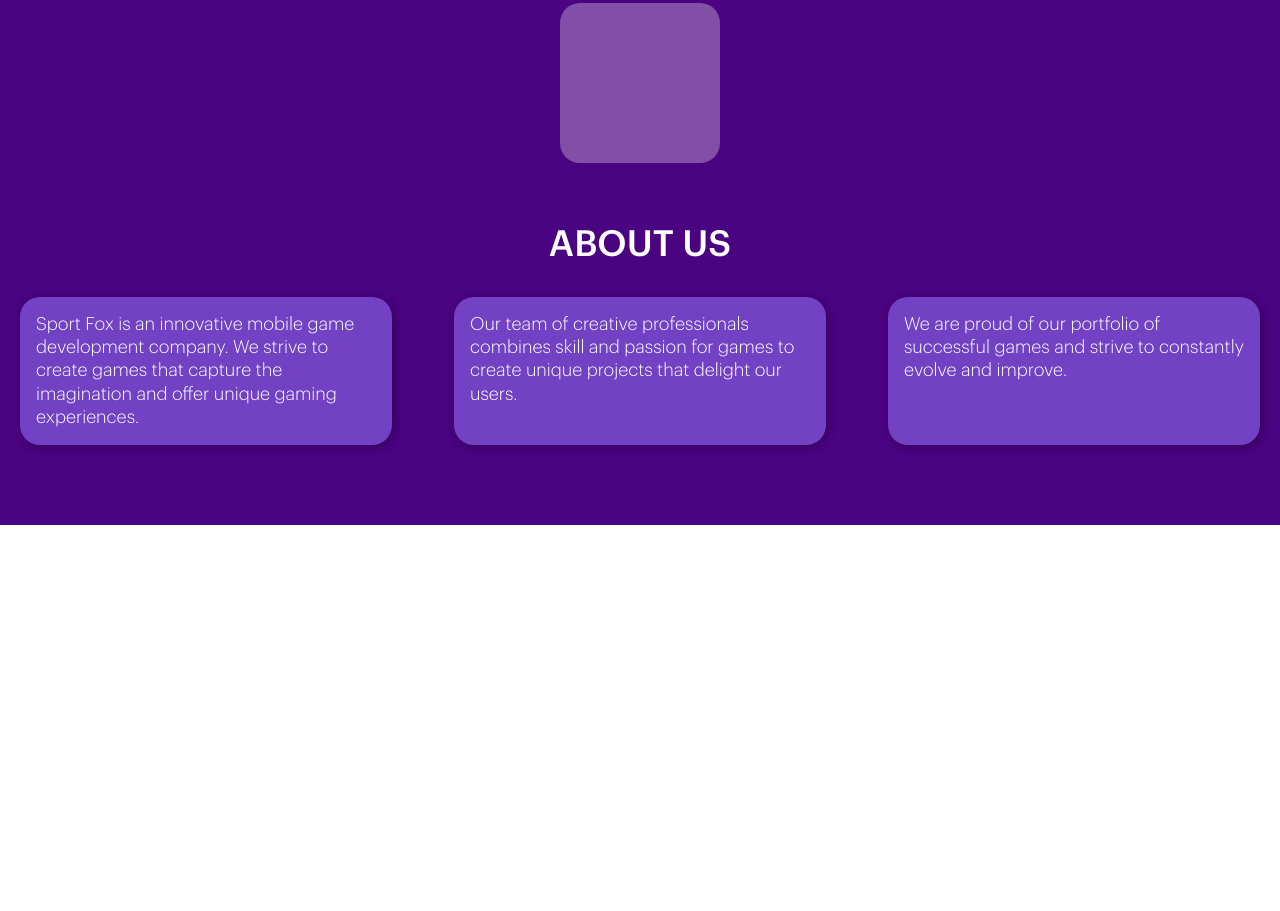
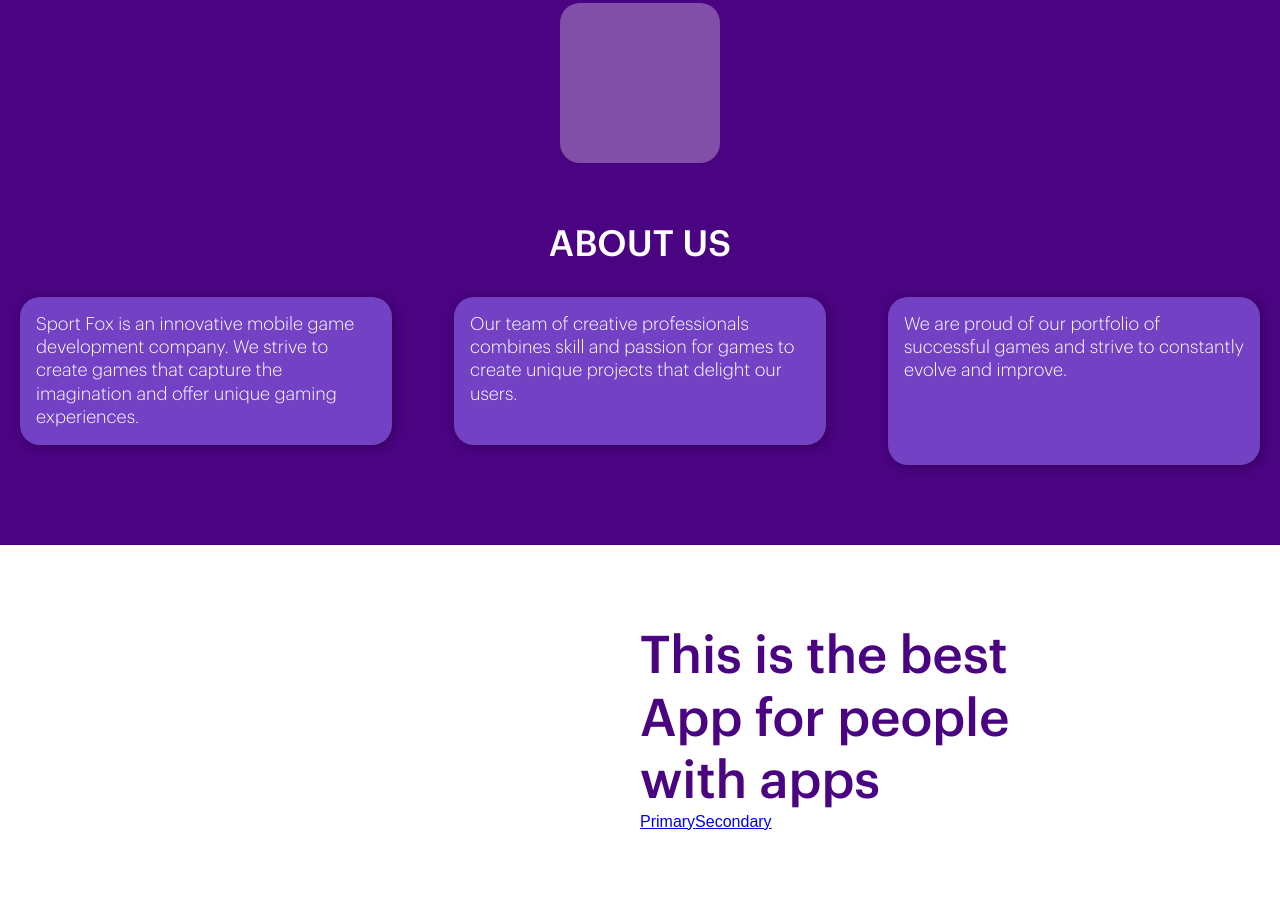
Before and after one commit to Krylya/SportFox, a website: page src/index.pug in a window 1280 px wide. Shown: the part 1305-2216 px from the top of the page. Before the commit the page ends 1830 px from the top, so only its background shows below. Drawn offline with nearby package versions, Linux system fonts and the light colour scheme; files that its build step writes are made by us from their sources.

Commit message:
add links

```diff
--- a/src/index.pug
+++ b/src/index.pug
@@ -13,3 +13,4 @@ html(lang="en")
         include modules/cover
         include modules/team
         include modules/about
+        include modules/block-links
--- /dev/null
+++ b/src/modules/block-links.pug
@@ -0,0 +1,9 @@
+.block-links__wrap
+    .container
+        .row
+            .col
+            .col
+                h2.block-links__h2 This is the best<br>App for people<br>with apps
+                .block-links__butons
+                    a.block-links__buton(href="#" target="_blank") Primary
+                    a.block-links__buton(href="#" target="_blank") Secondary
--- a/src/style/blocks/about.scss
+++ b/src/style/blocks/about.scss
@@ -1,5 +1,6 @@
 .about-wrap {
   background-color: $deep-purple;
+  //background: linear-gradient(146deg, #604699 0%, #CE54B3 58.34%, #7B61FF 100%);
   padding-top: 80px;
   padding-bottom: 60px;
 }
@@ -18,12 +19,18 @@
   margin: 0;
   padding: 0;
   display: flex;
+  flex-wrap: wrap;
 }
 .about__item {
   box-sizing: border-box;
+  border-radius: 20px;
   padding: 16px;
+  margin-bottom: 20px;
   background-color: $light-purple;
   box-shadow: 2px 2px 8px rgba(0, 0, 0, 0.3);
+  &:last-child {
+    margin-bottom: 0;
+  }
 }
 
 
@@ -42,7 +49,6 @@
   }
   .about__item {
     width: 30%;
-    border-radius: 20px;
   }
 
 }// @media ($tablet-width)
--- /dev/null
+++ b/src/style/blocks/block-links.scss
@@ -0,0 +1,20 @@
+.block-links__wrap {
+  padding: 80px 0;
+}
+.block-links__h2 {
+  color: $deep-purple;
+  text-transform: initial;
+  font-size: 32px;
+  text-align: center;
+}
+
+// @media (min-width:768px)
+@media ($tablet-width) {
+
+  .block-links__h2 {
+    font-size: 52px;
+    font-weight: 500;
+    text-align: left;
+  }
+
+}
--- a/src/style/style.scss
+++ b/src/style/style.scss
@@ -5,3 +5,4 @@
 @import "blocks/cover";
 @import "blocks/team";
 @import "blocks/about";
+@import "blocks/block-links";
```
Also changed, not shown: src/index.html, src/style/blocks/block-links.css (added), src/style/style.css, 2 other files.
